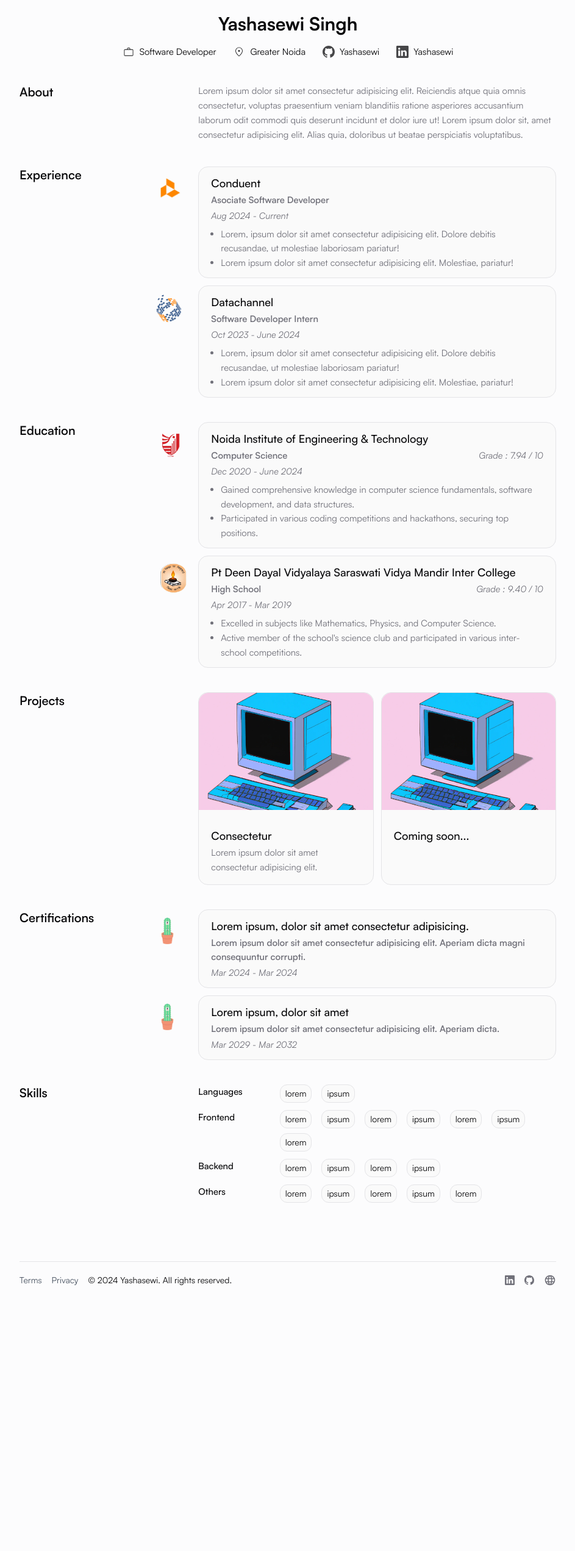
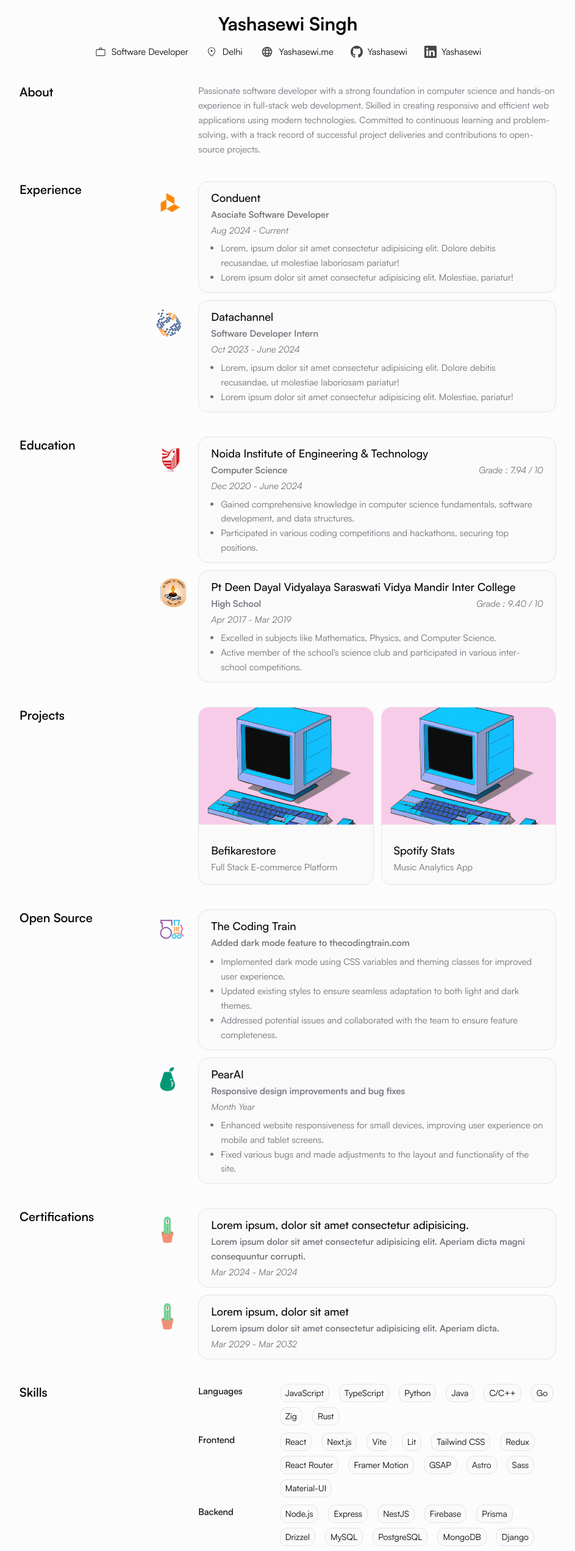
Before and after one commit to Yashasewi/website-resume, an Astro site: page / in a window 1280 px wide. Shown: the part 240-2783 px from the top of the page at 61% size, without its empty margins (168-1111 px from the left). Before the commit the page ends 2389 px from the top, so only its background shows below. Built offline with nearby package versions, Linux system fonts and the light colour scheme; Astro itself is replaced by a stand-in of ours; some packages are replaced by stand-ins of ours.

Commit message:
refactor: Update skills and project information
- Updated the list of programming languages, frontend and backend technologies, and other skills.
- Removed unused code related to fetching and sorting blog posts.
- Added new project cards with links and details for Befikarestore and Spotify Stats.
- Added open source contributions to The Coding Train and PearAI.
- Improved the about section with a concise description of skills and experience.

```diff
--- a/src/pages/index.astro
+++ b/src/pages/index.astro
@@ -10,16 +10,42 @@
 import { Image } from 'astro:assets'
 import astro from '../assets/about-astro.png'
 
-import { getAllPosts, sortMDByDate } from '@/utils'
+// import { getAllPosts, sortMDByDate } from '@/utils'
 
-const languages = ['lorem', 'ipsum']
-const frontend = ['lorem', 'ipsum', 'lorem', 'ipsum', 'lorem', 'ipsum', 'lorem']
-const backend = ['lorem', 'ipsum', 'lorem', 'ipsum']
-const others = ['lorem', 'ipsum', 'lorem', 'ipsum', 'lorem']
+const languages = ['JavaScript', 'TypeScript', 'Python', 'Java', 'C/C++', 'Go', 'Zig', 'Rust']
+const frontend = [
+	'React',
+	'Next.js',
+	'Vite',
+	'Lit',
+	'Tailwind CSS',
+	'Redux',
+	'React Router',
+	'Framer Motion',
+	'GSAP',
+	'Astro',
+	'Sass',
+	'Material-UI'
+]
+const backend = [
+	'Node.js',
+	'Express',
+	'NestJS',
+	'Firebase',
+	'Prisma',
+	'Drizzel',
+	'MySQL',
+	'PostgreSQL',
+	'MongoDB',
+	'Django',
+	'Flask',
+	'Drizzel'
+]
+const others = ['Git/Github', 'Docker', 'Figma', 'Linux', 'CI/CD', 'AWS', 'Arch(btw)']
 
-const MAX_POSTS = 10
-const allPosts = await getAllPosts()
-const allPostsByDate = sortMDByDate(allPosts).slice(0, MAX_POSTS)
+// const MAX_POSTS = 10
+// const allPosts = await getAllPosts()
+// const allPostsByDate = sortMDByDate(allPosts).slice(0, MAX_POSTS)
 ---
 
 <PageLayout meta={{ title: 'Home' }}>
@@ -43,7 +69,7 @@
 							></path>
 						</svg>
 					</Label>
-					<Label title='Greater Noida'>
+					<Label title='Delhi'>
 						<svg xmlns='http://www.w3.org/2000/svg' viewBox='0 0 24 24' class='h-5 w-5' slot='icon'
 							><path
 								fill='currentColor'
@@ -51,6 +77,20 @@
 							></path>
 						</svg>
 					</Label>
+					<Label title='Yashasewi.me' as='a' href='https://www.yashasewi.me/' target='_blank'>
+						<svg
+							xmlns='http://www.w3.org/2000/svg'
+							viewBox='0 0 24 24'
+							class='h-5 w-6 text-foreground/75'
+							slot='icon'
+						>
+							<path
+								fill='currentColor'
+								d='M16.36 14c.08-.66.14-1.32.14-2s-.06-1.34-.14-2h3.38c.16.64.26 1.31.26 2s-.1 1.36-.26 2m-5.15 5.56c.6-1.11 1.06-2.31 1.38-3.56h2.95a8.03 8.03 0 0 1-4.33 3.56M14.34 14H9.66c-.1-.66-.16-1.32-.16-2s.06-1.35.16-2h4.68c.09.65.16 1.32.16 2s-.07 1.34-.16 2M12 19.96c-.83-1.2-1.5-2.53-1.91-3.96h3.82c-.41 1.43-1.08 2.76-1.91 3.96M8 8H5.08A7.92 7.92 0 0 1 9.4 4.44C8.8 5.55 8.35 6.75 8 8m-2.92 8H8c.35 1.25.8 2.45 1.4 3.56A8 8 0 0 1 5.08 16m-.82-2C4.1 13.36 4 12.69 4 12s.1-1.36.26-2h3.38c-.08.66-.14 1.32-.14 2s.06 1.34.14 2M12 4.03c.83 1.2 1.5 2.54 1.91 3.97h-3.82c.41-1.43 1.08-2.77 1.91-3.97M18.92 8h-2.95a15.7 15.7 0 0 0-1.38-3.56c1.84.63 3.37 1.9 4.33 3.56M12 2C6.47 2 2 6.5 2 12a10 10 0 0 0 10 10a10 10 0 0 0 10-10A10 10 0 0 0 12 2'
+							></path>
+						</svg>
+					</Label>
+
 					<Label title='Yashasewi' as='a' href='https://www.github.com/yashasewi/' target='_blank'>
 						<svg
 							xmlns='http://www.w3.org/2000/svg'
@@ -97,10 +137,11 @@
 
 		<Section title='About'>
 			<p class='text-muted-foreground'>
-				Lorem ipsum dolor sit amet consectetur adipisicing elit. Reiciendis atque quia omnis
-				consectetur, voluptas praesentium veniam blanditiis ratione asperiores accusantium laborum
-				odit commodi quis deserunt incidunt et dolor iure ut! Lorem ipsum dolor sit, amet
-				consectetur adipisicing elit. Alias quia, doloribus ut beatae perspiciatis voluptatibus.
+				Passionate software developer with a strong foundation in computer science and hands-on
+				experience in full-stack web development. Skilled in creating responsive and efficient web
+				applications using modern technologies. Committed to continuous learning and
+				problem-solving, with a track record of successful project deliveries and contributions to
+				open-source projects.
 			</p>
 		</Section>
 		<!-- { -->
@@ -199,6 +240,96 @@
 		<Section title='Projects'>
 			<div class='flex flex-col gap-y-3 sm:flex-row sm:gap-x-3 sm:gap-y-0'>
 				<ProjectCard
+					href='https://befikarestore.in'
+					heading='Befikarestore'
+					subheading='Full Stack E-commerce Platform'
+					imagePath='/src/assets/befikarestore.png'
+					imagePath='/src/assets/coming-soon.png'
+					altText='Befikarestore'
+					class='w-full sm:w-1/2'
+				/>
+				<ProjectCard
+					href='https://github.com/Yashasewi/spotify-portfolio'
+					heading='Spotify Stats'
+					subheading='Music Analytics App'
+					imagePath='/src/assets/spotify-stats.png'
+					imagePath='/src/assets/coming-soon.png'
+					altText='Spotify Stats'
+					class='w-full sm:w-1/2'
+				/>
+			</div>
+		</Section>
+
+		<Section title='Open Source'>
+			<!-- <Card
+				as='a'
+				heading='React Flow'
+				subheading='Contribution to node resizing feature'
+				date='May 2023'
+				imagePath='/src/assets/react-flow.png'
+				imagePath='/src/assets/about-astro.png'
+				altText='React Flow logo'
+				imageClass='h-11 w-auto md:-left-16'
+				href='https://github.com/wbkd/react-flow/pull/2784'
+			>
+				<ul class='ml-4 list-disc text-muted-foreground'>
+					<li>
+						Implemented node resizing feature, enhancing the functionality of the React Flow
+						library.
+					</li>
+					<li>
+						Collaborated with maintainers to refine the implementation and ensure compatibility with
+						existing features.
+					</li>
+				</ul>
+			</Card> -->
+			<Card
+				as='a'
+				heading='The Coding Train'
+				subheading='Added dark mode feature to thecodingtrain.com'
+				imagePath='/src/assets/codingtrain.png'
+				altText='Coding Train logo'
+				imageClass='h-10 w-10 md:-left-16 object-contain'
+				href='https://github.com/CodingTrain/thecodingtrain.com/pull/1554'
+			>
+				<ul class='ml-4 list-disc text-muted-foreground'>
+					<li>
+						Implemented dark mode using CSS variables and theming classes for improved user
+						experience.
+					</li>
+					<li>
+						Updated existing styles to ensure seamless adaptation to both light and dark themes.
+					</li>
+					<li>
+						Addressed potential issues and collaborated with the team to ensure feature
+						completeness.
+					</li>
+				</ul>
+			</Card>
+			<Card
+				as='a'
+				heading='PearAI'
+				subheading='Responsive design improvements and bug fixes'
+				date='Month Year'
+				imagePath='/src/assets/pear.png'
+				altText='PearAI logo'
+				imageClass='h-11 w-auto md:-left-16'
+				href='https://github.com/trypear/pear-landing-page/pull/193'
+			>
+				<ul class='ml-4 list-disc text-muted-foreground'>
+					<li>
+						Enhanced website responsiveness for small devices, improving user experience on mobile
+						and tablet screens.
+					</li>
+					<li>
+						Fixed various bugs and made adjustments to the layout and functionality of the site.
+					</li>
+				</ul>
+			</Card>
+		</Section>
+		<!-- <Section title='Projects'>
+			<div class='flex flex-col gap-y-3 sm:flex-row sm:gap-x-3 sm:gap-y-0'>
+				<ProjectCard
 					href='https://www.google.com'
 					heading='Consectetur'
 					subheading='Lorem ipsum dolor sit amet consectetur adipisicing elit.'
@@ -215,7 +346,7 @@
 					class='w-full sm:w-1/2'
 				/>
 			</div>
-		</Section>
+		</Section> -->
 
 		<Section title='Certifications'>
 			<Card
```
